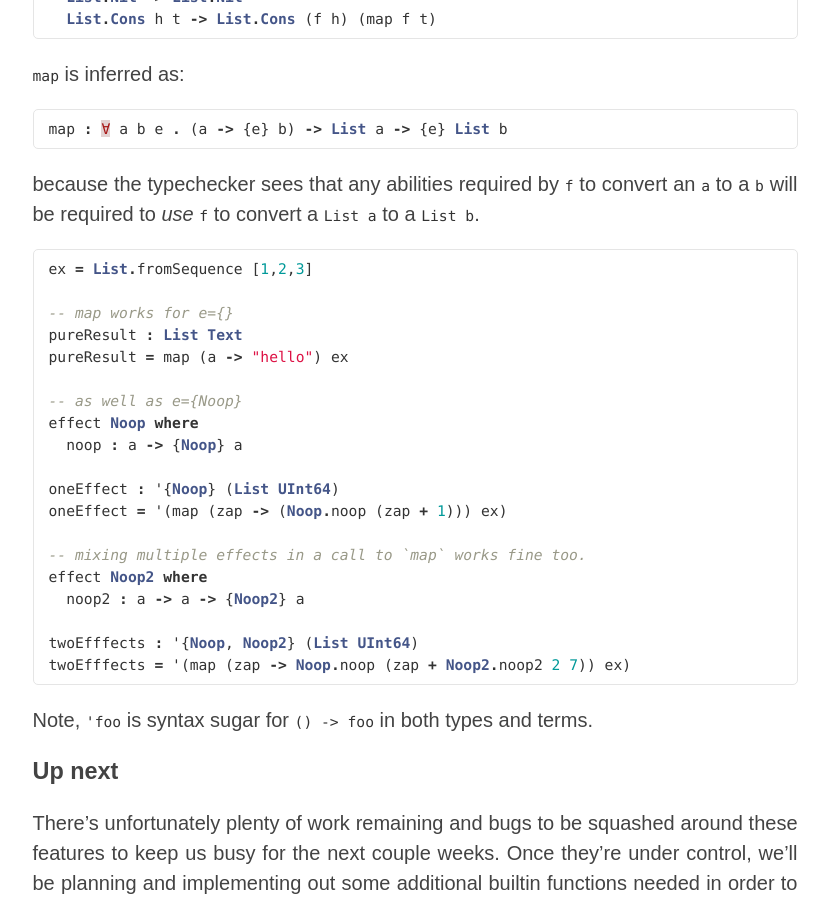
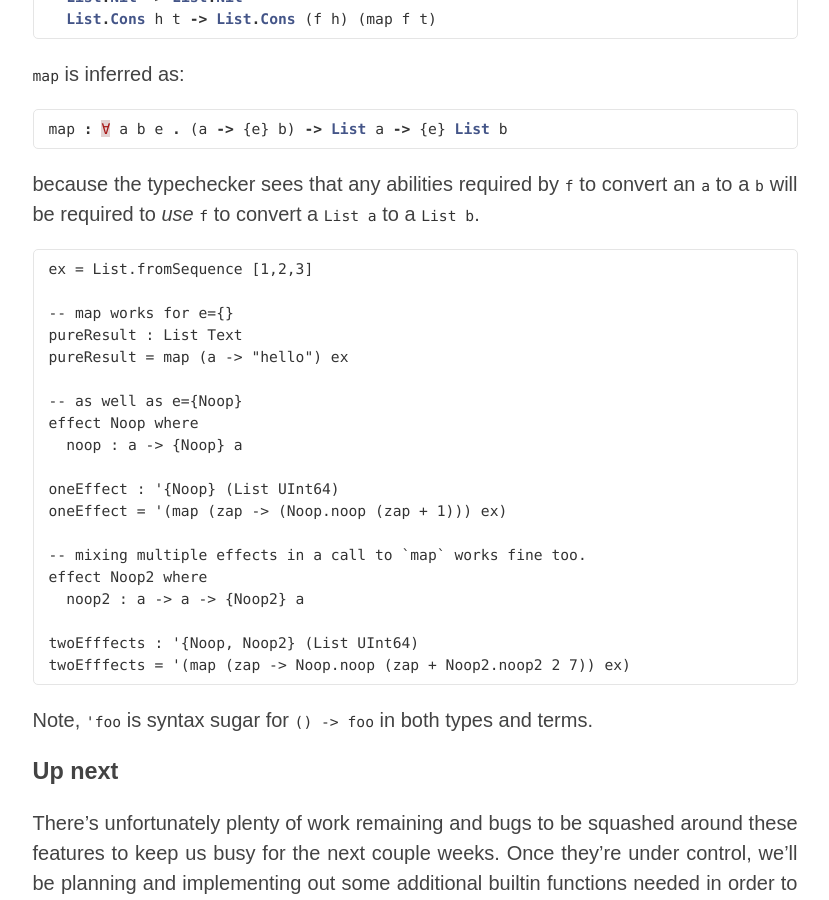
Before and after one commit to unisonweb/oldblog, a Jekyll site: the page built from _posts/2018-08-31-update.markdown, in a window 1280 px wide and 900 px high, scrolled down 3289 px. Shown: the whole window, without its empty margins (225-1054 px from the left). Built offline with Jekyll 4.4.1, drawn with Linux system fonts in a browser that asks for light colours; some web fonts are replaced; comment, search, counter and statistics services are not loaded.

````diff
--- a/_posts/2018-08-31-update.markdown
+++ b/_posts/2018-08-31-update.markdown
@@ -73,7 +73,7 @@ map : ∀ a b e . (a -> {e} b) -> List a -> {e} List b
 ```
 because the typechecker sees that any abilities required by `f` to convert an `a` to a `b` will be required to *use* `f` to convert a `List a` to a `List b`.
 
-```haskell
+```
 ex = List.fromSequence [1,2,3]
 
 -- map works for e={}
````
